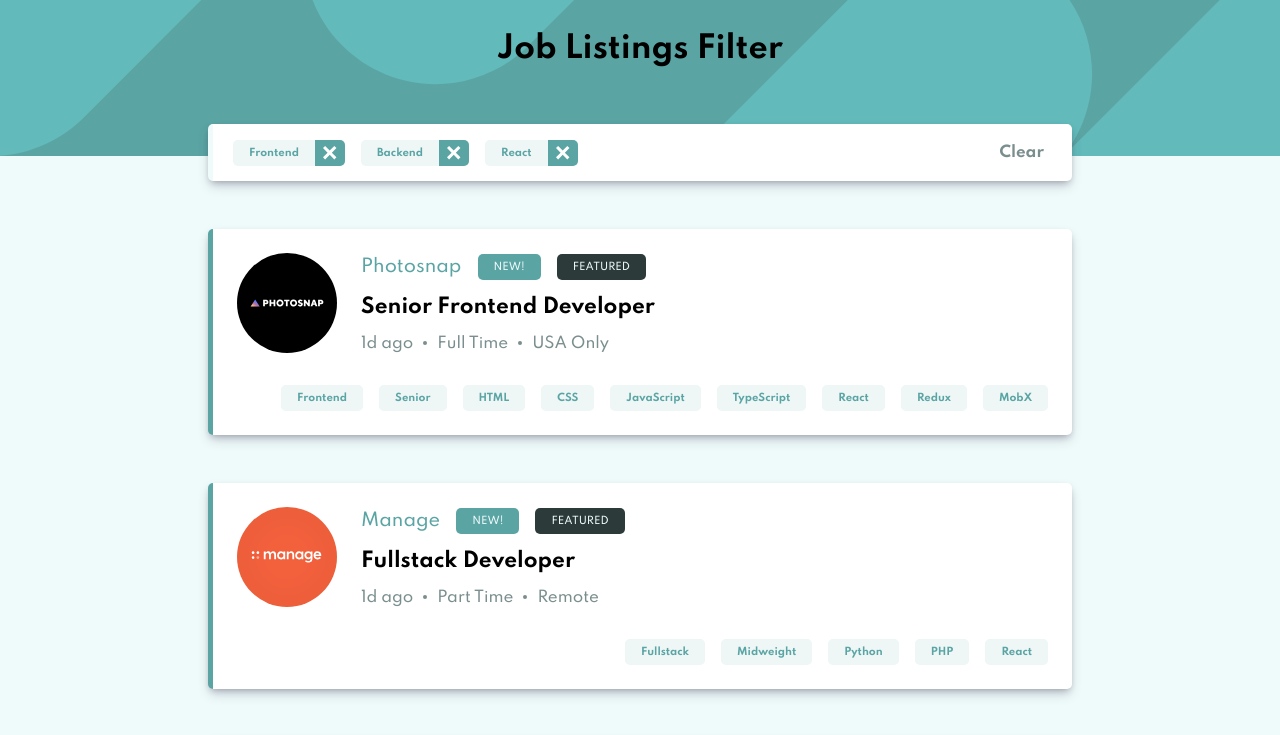
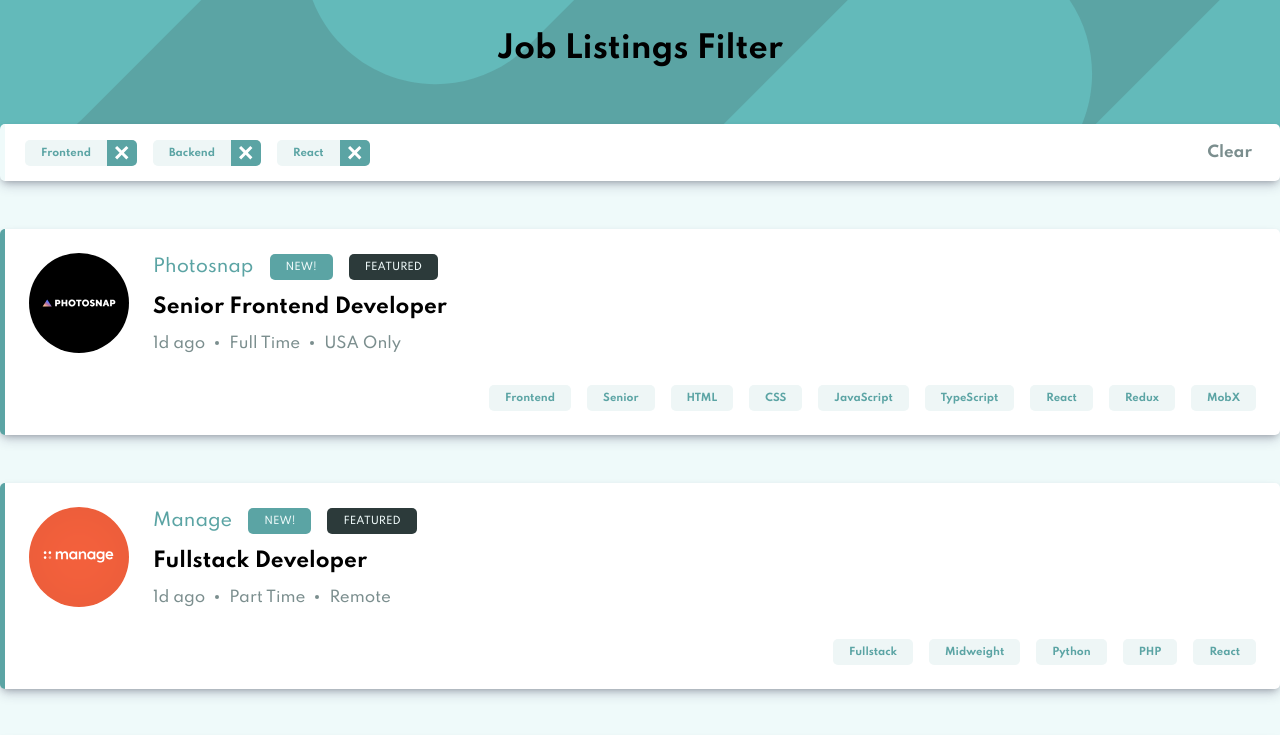
Before and after one commit to AleksandraBakhcheva/dashboard_vite-app, a React (Vite) app: page / in a window 1280 px wide. Shown: the top 735 px of the page. Built offline with nearby package versions, Linux system fonts and the light colour scheme.

Commit message:
modify General styles

```diff
--- a/src/styles/General.css
+++ b/src/styles/General.css
@@ -11,6 +11,11 @@
   box-sizing: border-box;
 }
 
+html,
+body {
+  height: 100%;
+}
+
 body {
   margin: 0;
   font-family: var(--main-font-family);
@@ -21,19 +26,23 @@ body {
 }
 
 #root {
+  display: flex;
   max-width: 1480px;
+  min-height: 100%;
   margin: 0 auto;
+  flex-direction: column;
   background-color: var(--grey-100-color);
 }
 
-.container {
+main {
+  flex: 1 1 auto;
   width: 70%;
   margin: 0 auto;
   padding: 0 1rem;
 }
 
 @media screen and (max-width: 600px) {
-  .container {
+  main {
     width: 90%;
   }
 }
```
